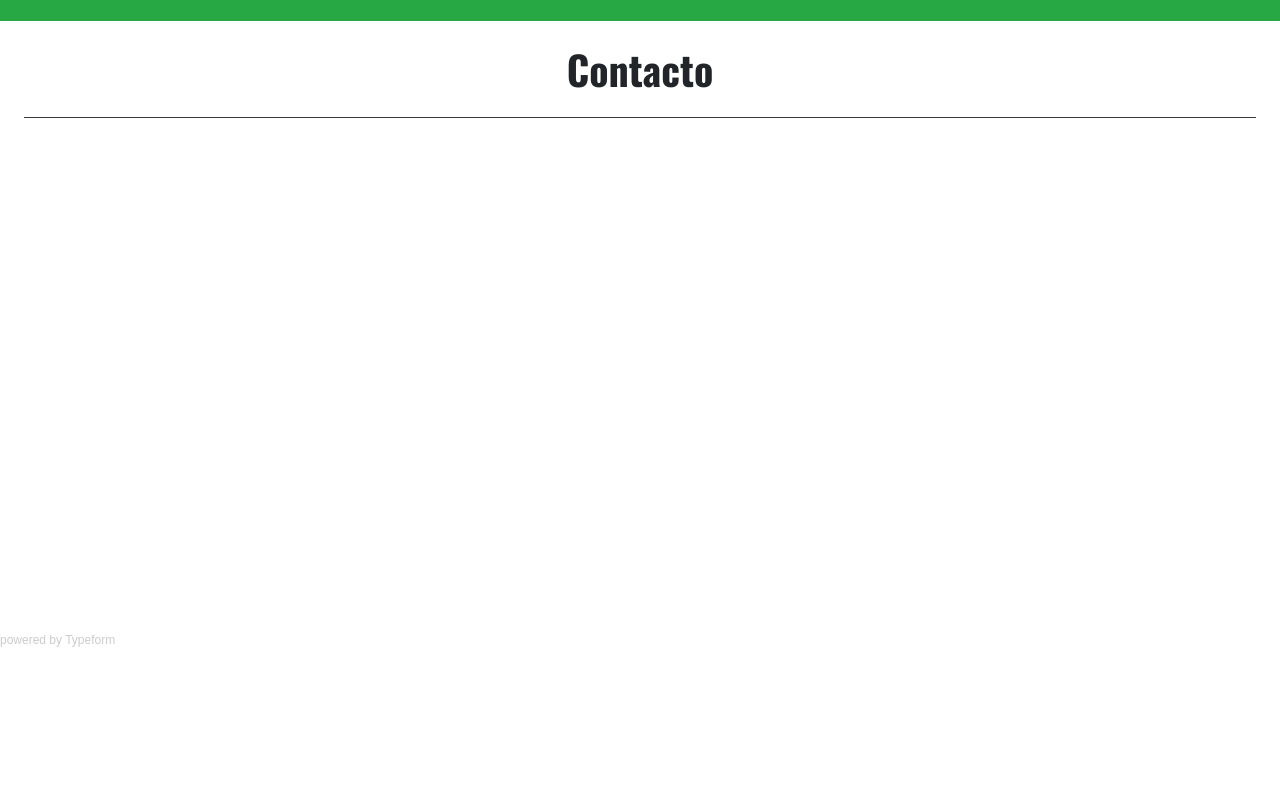
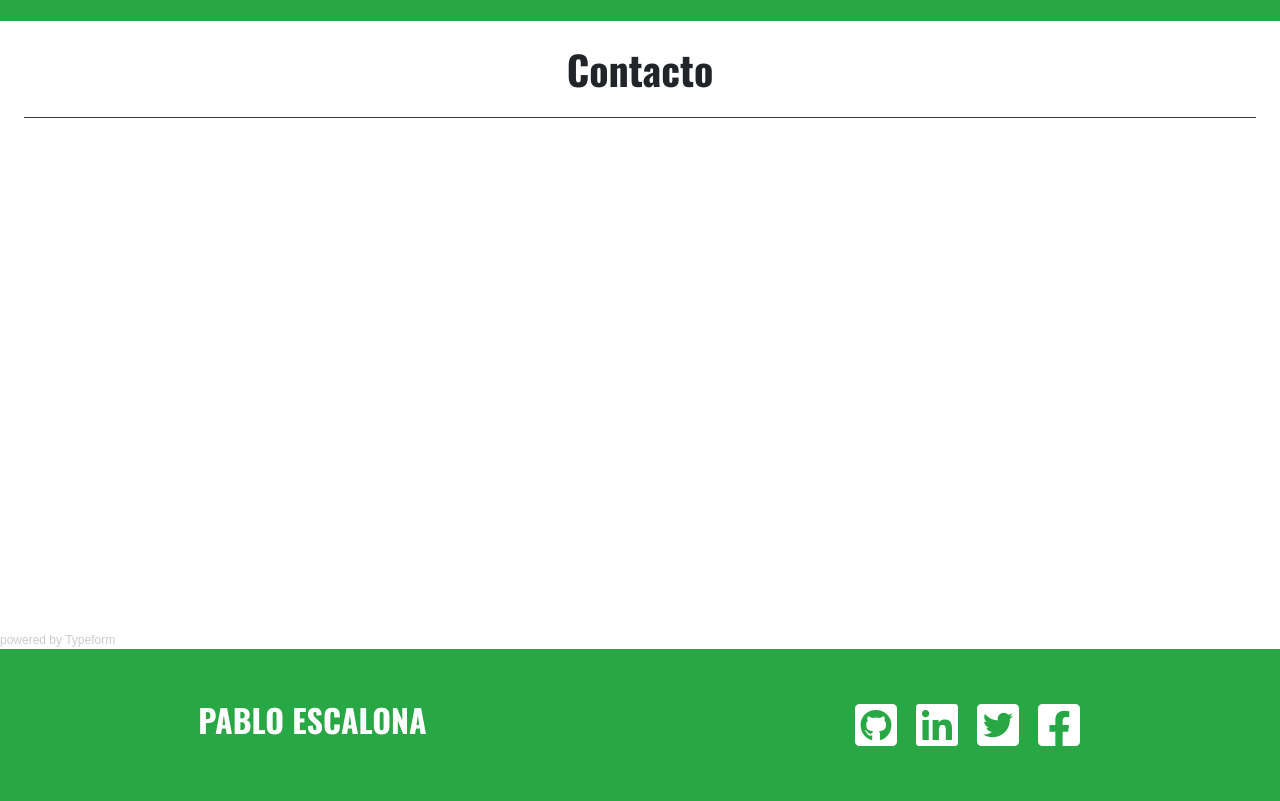
Before and after one commit to pezcalona/Mi-portafolio, a plain HTML site: page index.html in a window 1280 px wide. Shown: the part 2113-2914 px from the top of the page. Before the commit the page ends 2762 px from the top, so only its background shows below. Drawn offline with nearby package versions, Linux system fonts and the light colour scheme; a script that the page names is missing.

Commit message:
creacion footer v0.1.4

```diff
--- a/assets/css/style.css
+++ b/assets/css/style.css
@@ -70,3 +70,11 @@ body {
     font-family: 'Open Sans', sans-serif;
     font-weight: 300;
 }
+
+.iconos a {
+    color: #ffffff;
+}
+
+.iconos a:hover {
+    color: #ffffff;
+}
--- a/index.html
+++ b/index.html
@@ -135,11 +135,23 @@
         <h1 class="text-center font-weight-bold pt-4 mx-4 pb-4 border-bottom border-dark titulo5">
             Contacto
         </h1>
-        <div>
         <div class="typeform-widget" data-url="https://form.typeform.com/to/LBlzWR" style="width: 100%; height: 500px;"></div> <script> (function() { var qs,js,q,s,d=document, gi=d.getElementById, ce=d.createElement, gt=d.getElementsByTagName, id="typef_orm", b="https://embed.typeform.com/"; if(!gi.call(d,id)) { js=ce.call(d,"script"); js.id=id; js.src=b+"embed.js"; q=gt.call(d,"script")[0]; q.parentNode.insertBefore(js,q) } })() </script> <div style="font-family: Sans-Serif;font-size: 12px;color: #999;opacity: 0.5; padding-top: 5px;"> powered by <a href="https://admin.typeform.com/signup?utm_campaign=LBlzWR&utm_source=typeform.com-01EAAY45CVBY3NX70PX2KZ4ACS-free&utm_medium=typeform&utm_content=typeform-embedded-poweredbytypeform&utm_term=ES" style="color: #999" target="_blank">Typeform</a> </div>
+
+    </section>
+    <footer class="bg-success text-center text-white py-5">
+        <div class="row">
+            <div class="col-12 col-sm-12 col-md-6 col-lg-6 col-xl-6">
+                <h2 class="font-weight-bold py-1">PABLO ESCALONA</h2>
+
+            </div>
+            <div class="col-12 col-sm-12 col-md-6 col-lg-6 col-xl-6 py-1 iconos">
+                <a href="https://github.com" target="_blank"><i class="fab fa-github-square fa-3x mx-2"></i></a>
+                <a href="https://www.linkedin.com/"target="_blank"><i class="fab fa-linkedin fa-3x mx-2"></i></a>
+                <a href="https://twitter.com/" target="_blank"><i class="fab fa-twitter-square fa-3x mx-2"></i></a>
+                <a href="https://www.facebook.com/"target="_blank"><i class="fab fa-facebook-square fa-3x mx-2"></i>
+            </div>
         </div>
-    </section>
-    <footer></footer>
+    </footer>
 
 
     <script src="https://code.jquery.com/jquery-3.5.1.slim.min.js" integrity="sha384-DfXdz2htPH0lsSSs5nCTpuj/zy4C+OGpamoFVy38MVBnE+IbbVYUew+OrCXaRkfj" crossorigin="anonymous"></script>
```
